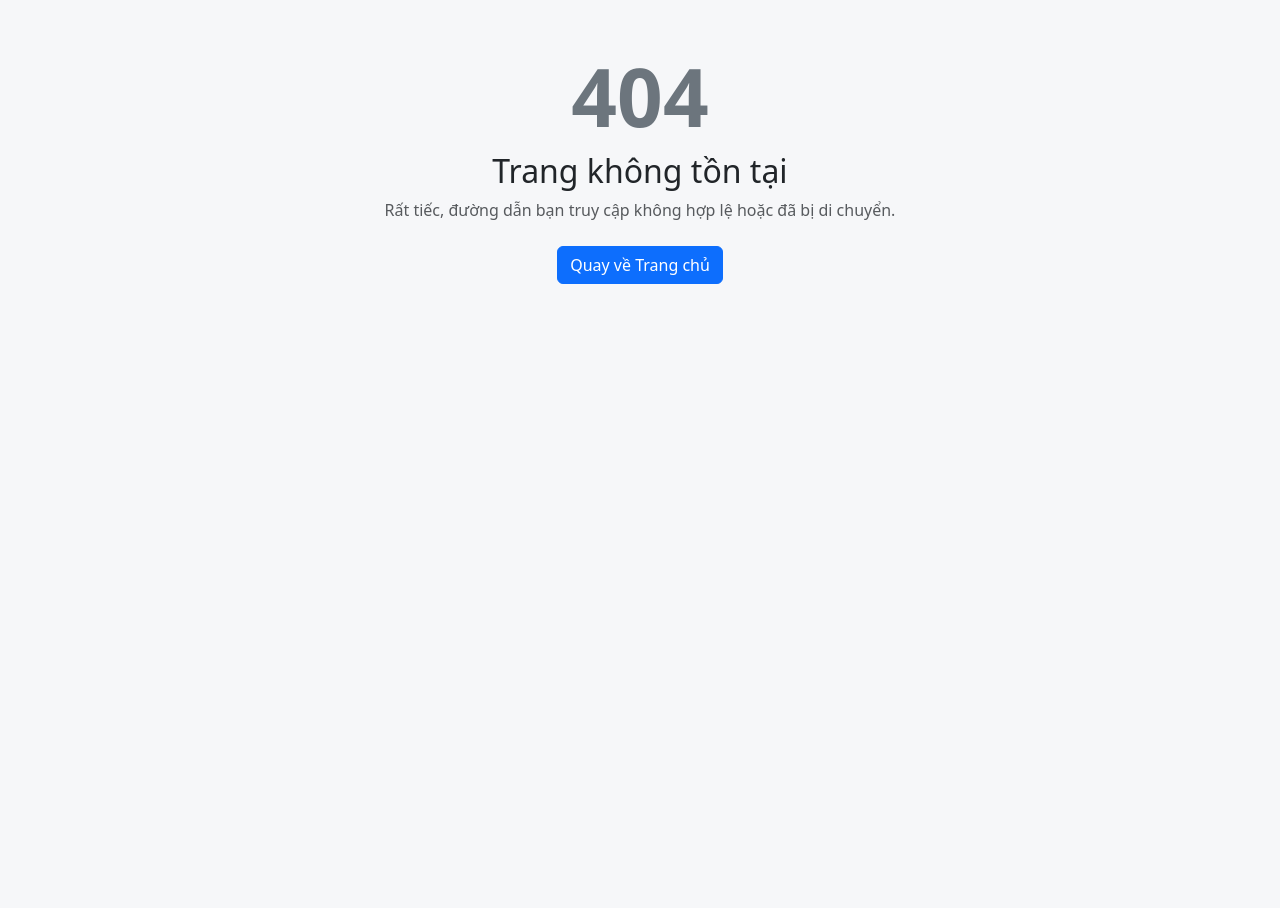
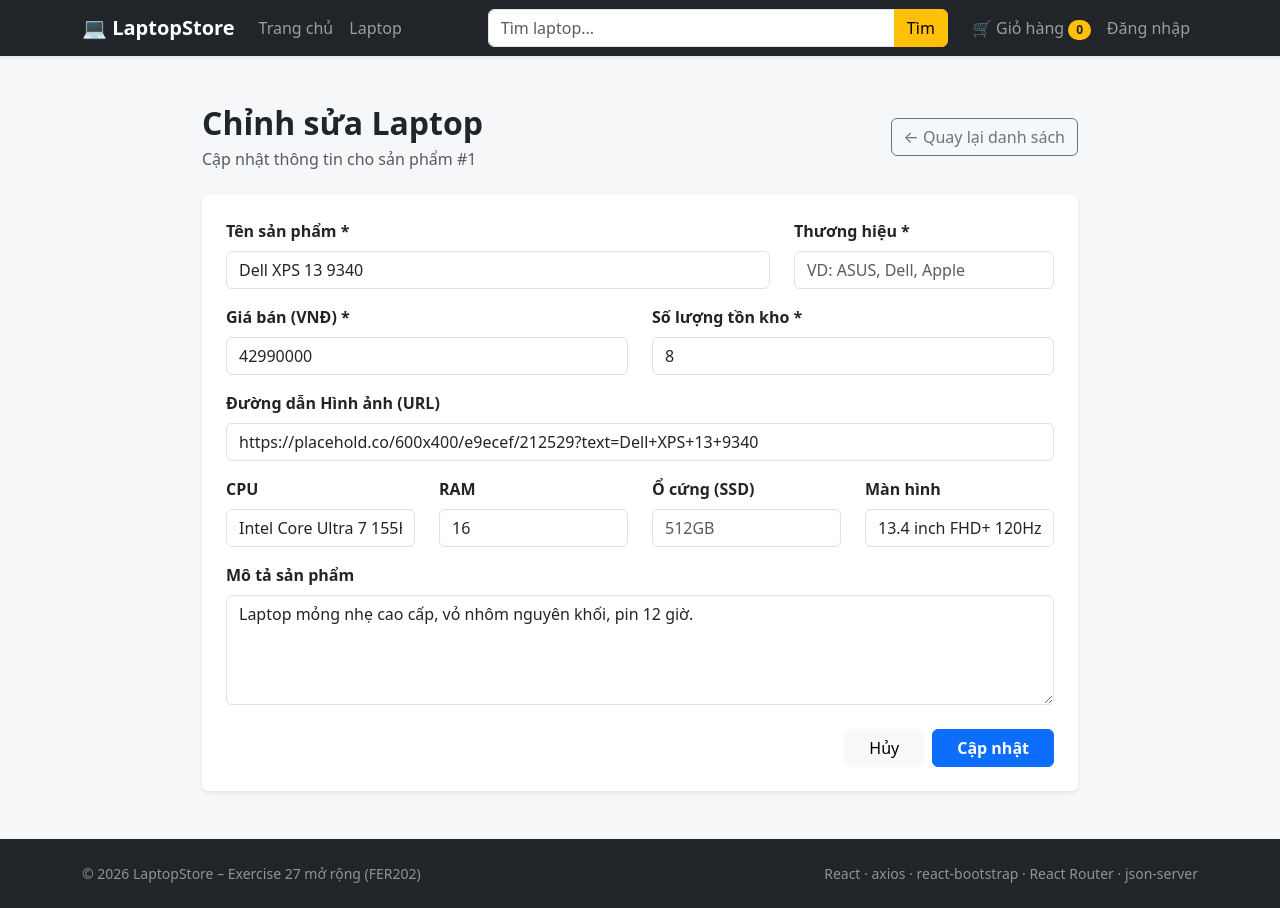
Before and after one commit to haotruong270704-lgtm/laptop-store-group2, a React (Vite) app: page /admin/laptops/edit/1 in a window 1280 px wide. Before the commit this address had no page. Before the commit the page ends 800 px from the top, so only its background shows below. Built offline with nearby package versions, Linux system fonts and the light colour scheme; data requests are answered from the project's data file.

Commit message:
feat(admin): implement laptop add and edit form page
Refs #27

```diff
--- a/db.json
+++ b/db.json
@@ -312,7 +312,7 @@
       "storage": 2048,
       "screen": "16 inch UHD+ OLED",
       "gpu": "NVIDIA RTX 3500 Ada 12GB",
-      "weight": 2.0,
+      "weight": 2,
       "stock": 2,
       "sold": 15,
       "rating": 4.8,
@@ -459,6 +459,19 @@
       "image": "https://placehold.co/600x400/e9ecef/212529?text=HP+ZBook+Firefly+14+G11",
       "description": "Máy trạm mỏng nhẹ đạt chứng nhận ISV.",
       "createdAt": "2026-07-07T08:00:00Z"
+    },
+    {
+      "name": "ádf",
+      "brandName": "sdfasd",
+      "price": 213214324,
+      "stock": 12,
+      "image": "",
+      "cpu": "",
+      "ram": "",
+      "ssd": "",
+      "screen": "",
+      "description": "ádasc",
+      "id": 21
     }
   ],
   "reviews": [
--- /dev/null
+++ b/src/pages/AdminLaptopFormPage.jsx
@@ -0,0 +1,267 @@
+import { useEffect, useState } from 'react';
+import { Container, Card, Form, Button, Row, Col, Spinner, Alert } from 'react-bootstrap';
+import { useNavigate, useParams, Link } from 'react-router-dom';
+import axiosClient from '../api/axiosClient';
+
+export default function AdminLaptopFormPage() {
+  const { id } = useParams(); // Nếu có id -> Edit, không có id -> Create
+  const isEdit = Boolean(id);
+  const navigate = useNavigate();
+
+  const [formData, setFormData] = useState({
+    name: '',
+    brandName: '',
+    price: '',
+    stock: '',
+    image: '',
+    cpu: '',
+    ram: '',
+    ssd: '',
+    screen: '',
+    description: '',
+  });
+
+  const [loading, setLoading] = useState(false);
+  const [fetching, setFetching] = useState(isEdit);
+  const [error, setError] = useState(null);
+
+  // Nếu là Edit, fetch dữ liệu laptop hiện tại
+  useEffect(() => {
+    if (!isEdit) return;
+
+    const fetchLaptopDetail = async () => {
+      try {
+        const res = await axiosClient.get(`/laptops/${id}`);
+        setFormData({
+          name: res.data.name || '',
+          brandName: res.data.brandName || '',
+          price: res.data.price || '',
+          stock: res.data.stock ?? 10,
+          image: res.data.image || '',
+          cpu: res.data.cpu || '',
+          ram: res.data.ram || '',
+          ssd: res.data.ssd || '',
+          screen: res.data.screen || '',
+          description: res.data.description || '',
+        });
+      } catch {
+        setError('Không thể lấy thông tin sản phẩm!');
+      } finally {
+        setFetching(false);
+      }
+    };
+
+    fetchLaptopDetail();
+  }, [id, isEdit]);
+
+  const handleChange = (e) => {
+    const { name, value } = e.target;
+    setFormData((prev) => ({ ...prev, [name]: value }));
+  };
+
+  const handleSubmit = async (e) => {
+    e.preventDefault();
+    setLoading(true);
+    setError(null);
+
+    const payload = {
+      ...formData,
+      price: Number(formData.price),
+      stock: Number(formData.stock),
+    };
+
+    try {
+      if (isEdit) {
+        await axiosClient.put(`/laptops/${id}`, payload);
+      } else {
+        await axiosClient.post('/laptops', payload);
+      }
+      navigate('/admin/laptops');
+    } catch {
+      setError(isEdit ? 'Cập nhật thất bại!' : 'Thêm mới thất bại!');
+    } finally {
+      setLoading(false);
+    }
+  };
+
+  if (fetching) {
+    return (
+      <Container className="text-center py-5">
+        <Spinner animation="border" variant="primary" />
+        <p className="mt-2 text-muted">Đang tải thông tin sản phẩm...</p>
+      </Container>
+    );
+  }
+
+  return (
+    <Container className="py-4" style={{ maxWidth: '900px' }}>
+      <div className="d-flex justify-content-between align-items-center mb-4">
+        <div>
+          <h2 className="fw-bold mb-1">{isEdit ? 'Chỉnh sửa Laptop' : 'Thêm Laptop Mới'}</h2>
+          <p className="text-muted mb-0">
+            {isEdit ? `Cập nhật thông tin cho sản phẩm #${id}` : 'Nhập chi tiết sản phẩm mới vào hệ thống'}
+          </p>
+        </div>
+        <Link to="/admin/laptops" className="btn btn-outline-secondary">
+          ← Quay lại danh sách
+        </Link>
+      </div>
+
+      {error && <Alert variant="danger">{error}</Alert>}
+
+      <Card className="shadow-sm border-0">
+        <Card.Body className="p-4">
+          <Form onSubmit={handleSubmit}>
+            <Row>
+              <Col md={8} className="mb-3">
+                <Form.Group>
+                  <Form.Label className="fw-semibold">Tên sản phẩm *</Form.Label>
+                  <Form.Control
+                    type="text"
+                    name="name"
+                    placeholder="VD: Laptop Asus Zenbook 14"
+                    value={formData.name}
+                    onChange={handleChange}
+                    required
+                  />
+                </Form.Group>
+              </Col>
+
+              <Col md={4} className="mb-3">
+                <Form.Group>
+                  <Form.Label className="fw-semibold">Thương hiệu *</Form.Label>
+                  <Form.Control
+                    type="text"
+                    name="brandName"
+                    placeholder="VD: ASUS, Dell, Apple"
+                    value={formData.brandName}
+                    onChange={handleChange}
+                    required
+                  />
+                </Form.Group>
+              </Col>
+
+              <Col md={6} className="mb-3">
+                <Form.Group>
+                  <Form.Label className="fw-semibold">Giá bán (VNĐ) *</Form.Label>
+                  <Form.Control
+                    type="number"
+                    name="price"
+                    min="0"
+                    placeholder="20000000"
+                    value={formData.price}
+                    onChange={handleChange}
+                    required
+                  />
+                </Form.Group>
+              </Col>
+
+              <Col md={6} className="mb-3">
+                <Form.Group>
+                  <Form.Label className="fw-semibold">Số lượng tồn kho *</Form.Label>
+                  <Form.Control
+                    type="number"
+                    name="stock"
+                    min="0"
+                    placeholder="10"
+                    value={formData.stock}
+                    onChange={handleChange}
+                    required
+                  />
+                </Form.Group>
+              </Col>
+
+              <Col md={12} className="mb-3">
+                <Form.Group>
+                  <Form.Label className="fw-semibold">Đường dẫn Hình ảnh (URL)</Form.Label>
+                  <Form.Control
+                    type="url"
+                    name="image"
+                    placeholder="https://example.com/laptop.jpg"
+                    value={formData.image}
+                    onChange={handleChange}
+                  />
+                </Form.Group>
+              </Col>
+
+              <Col md={3} className="mb-3">
+                <Form.Group>
+                  <Form.Label className="fw-semibold">CPU</Form.Label>
+                  <Form.Control
+                    type="text"
+                    name="cpu"
+                    placeholder="Intel Core i7"
+                    value={formData.cpu}
+                    onChange={handleChange}
+                  />
+                </Form.Group>
+              </Col>
+
+              <Col md={3} className="mb-3">
+                <Form.Group>
+                  <Form.Label className="fw-semibold">RAM</Form.Label>
+                  <Form.Control
+                    type="text"
+                    name="ram"
+                    placeholder="16GB"
+                    value={formData.ram}
+                    onChange={handleChange}
+                  />
+                </Form.Group>
+              </Col>
+
+              <Col md={3} className="mb-3">
+                <Form.Group>
+                  <Form.Label className="fw-semibold">Ổ cứng (SSD)</Form.Label>
+                  <Form.Control
+                    type="text"
+                    name="ssd"
+                    placeholder="512GB"
+                    value={formData.ssd}
+                    onChange={handleChange}
+                  />
+                </Form.Group>
+              </Col>
+
+              <Col md={3} className="mb-3">
+                <Form.Group>
+                  <Form.Label className="fw-semibold">Màn hình</Form.Label>
+                  <Form.Control
+                    type="text"
+                    name="screen"
+                    placeholder='14" FHD'
+                    value={formData.screen}
+                    onChange={handleChange}
+                  />
+                </Form.Group>
+              </Col>
+
+              <Col md={12} className="mb-4">
+                <Form.Group>
+                  <Form.Label className="fw-semibold">Mô tả sản phẩm</Form.Label>
+                  <Form.Control
+                    as="textarea"
+                    rows={4}
+                    name="description"
+                    placeholder="Nhập mô tả chi tiết sản phẩm..."
+                    value={formData.description}
+                    onChange={handleChange}
+                  />
+                </Form.Group>
+              </Col>
+            </Row>
+
+            <div className="d-flex justify-content-end gap-2">
+              <Link to="/admin/laptops" className="btn btn-light px-4">
+                Hủy
+              </Link>
+              <Button type="submit" variant="primary" className="fw-bold px-4" disabled={loading}>
+                {loading ? 'Đang lưu...' : isEdit ? 'Cập nhật' : 'Tạo mới'}
+              </Button>
+            </div>
+          </Form>
+        </Card.Body>
+      </Card>
+    </Container>
+  );
+}
--- a/src/routes/AppRoutes.jsx
+++ b/src/routes/AppRoutes.jsx
@@ -8,7 +8,8 @@
 import OrderListPage from '../pages/OrderListPage';
 import OrderDetailPage from '../pages/OrderDetailPage';
 import AdminLaptopPage from '../pages/AdminLaptopPage';
-import LoginPage from '../pages/LoginPage'; // Import LoginPage
+import AdminLaptopFormPage from '../pages/AdminLaptopFormPage';
+import LoginPage from '../pages/LoginPage';
 import NotFoundPage from '../pages/NotFoundPage';
 
 export default function AppRoutes() {
@@ -28,6 +29,8 @@
 
         {/* Admin Routes */}
         <Route path="admin/laptops" element={<AdminLaptopPage />} />
+        <Route path="admin/laptops/create" element={<AdminLaptopFormPage />} />
+        <Route path="admin/laptops/edit/:id" element={<AdminLaptopFormPage />} />
       </Route>
 
       {/* Wildcard Route 404 */}
```
